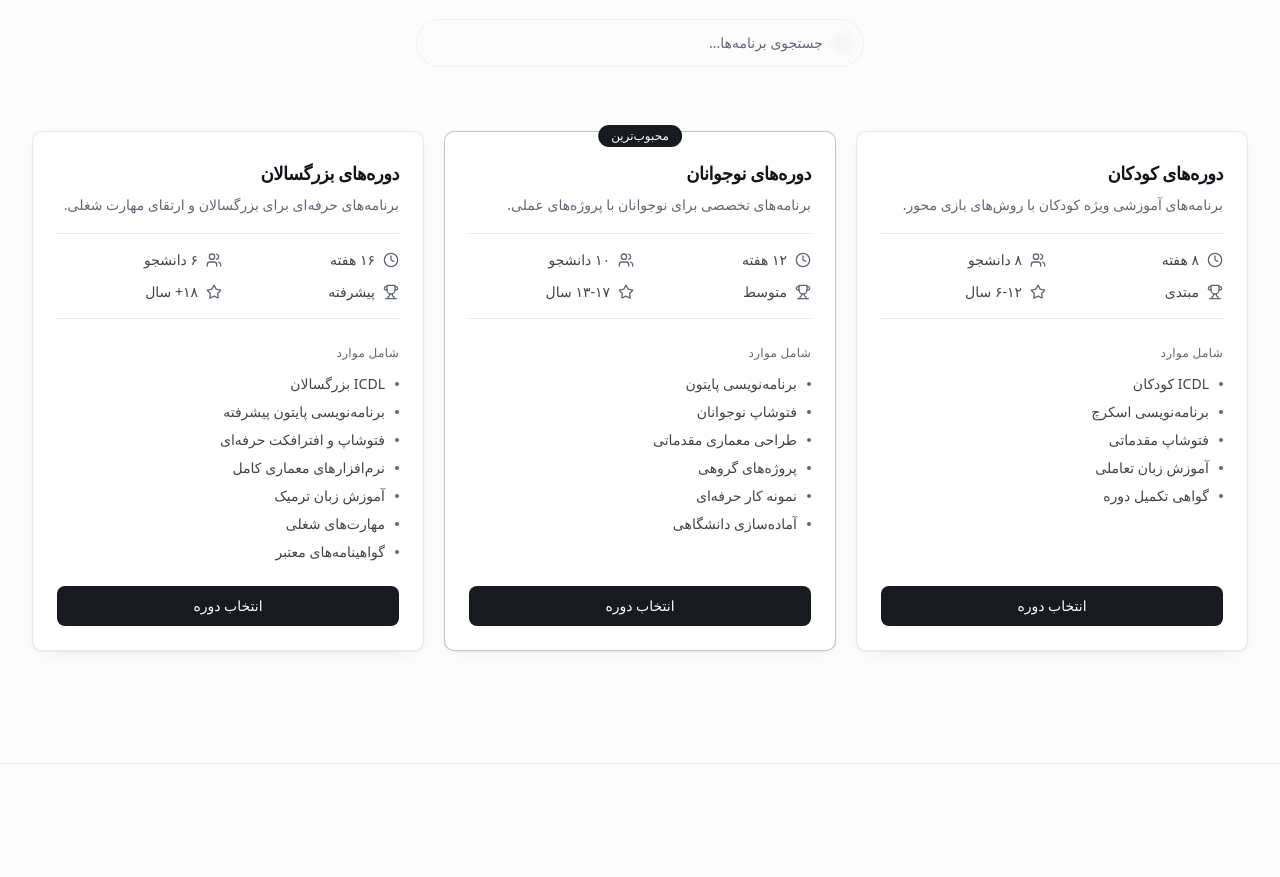
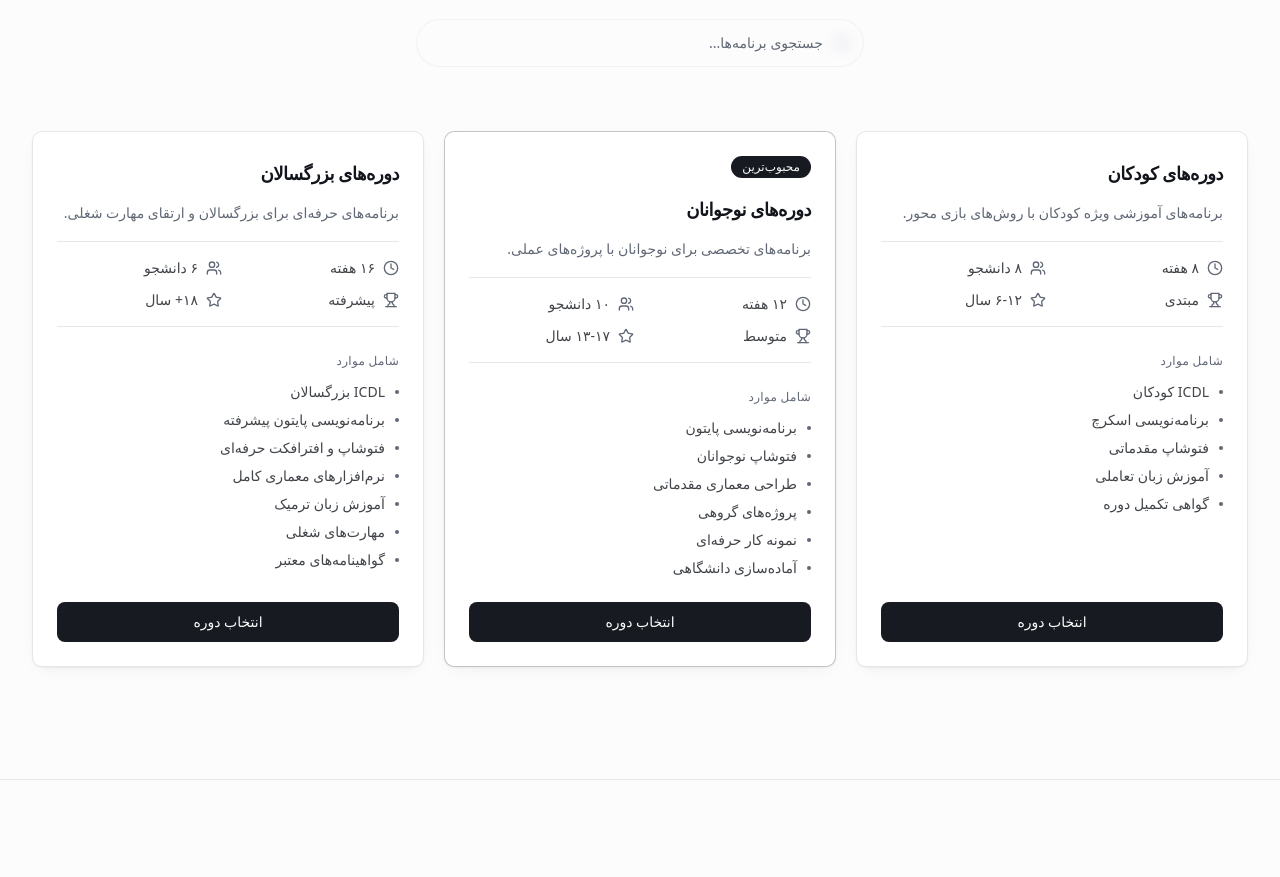
Before and after one commit to sephraghaei/armanian, a React (Vite) app: page / in a window 1280 px wide. Shown: the part 1940-2817 px from the top of the page. Built offline with nearby package versions, Linux system fonts and the light colour scheme; no server answers; the database is empty; a small style sheet from the web is missing.

Commit message:
Changes
Co-authored-by: sephraghaei <105919260+sephraghaei@users.noreply.github.com>

```diff
--- a/src/components/Programs.tsx
+++ b/src/components/Programs.tsx
@@ -112,20 +112,18 @@ const Programs = () => {
               key={index}
               className={`relative flex h-full flex-col bg-card shadow-soft transition-all duration-200 hover:-translate-y-1 hover:border-foreground/20 hover:shadow-lifted ${program.popular ? 'border-foreground/25' : 'border-border'}`}
             >
-              {program.popular && (
-                <div className="absolute -top-3 left-1/2 z-10 -translate-x-1/2">
-                  <Badge className="bg-primary px-3 py-0.5 text-xs font-medium text-primary-foreground">
+              <CardHeader className="gap-2 pb-4">
+                {program.popular && (
+                  <Badge className="w-fit bg-primary px-2.5 py-0.5 text-xs font-medium text-primary-foreground">
                     محبوب‌ترین
                   </Badge>
-                </div>
-              )}
-
-              <CardHeader className="pb-4">
+                )}
                 <CardTitle className="text-lg font-semibold text-foreground">{program.title}</CardTitle>
                 <CardDescription className="text-sm leading-relaxed text-muted-foreground">
                   {program.description}
                 </CardDescription>
               </CardHeader>
+
 
               <CardContent className="flex flex-1 flex-col gap-6">
                 {/* Program Details */}
```
